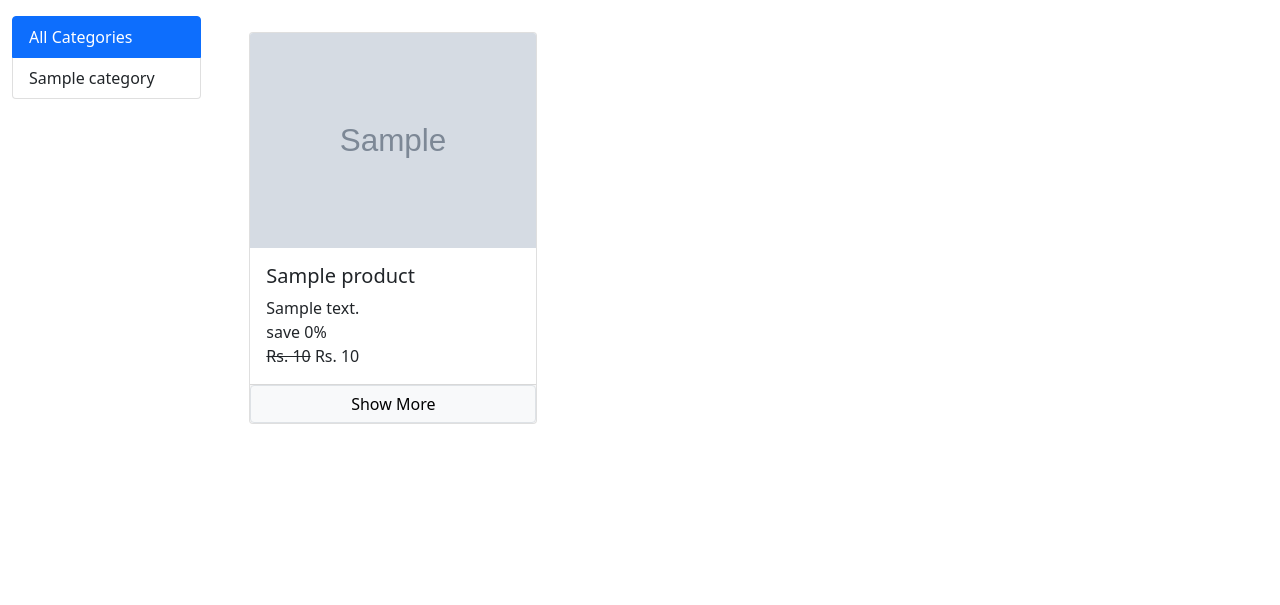
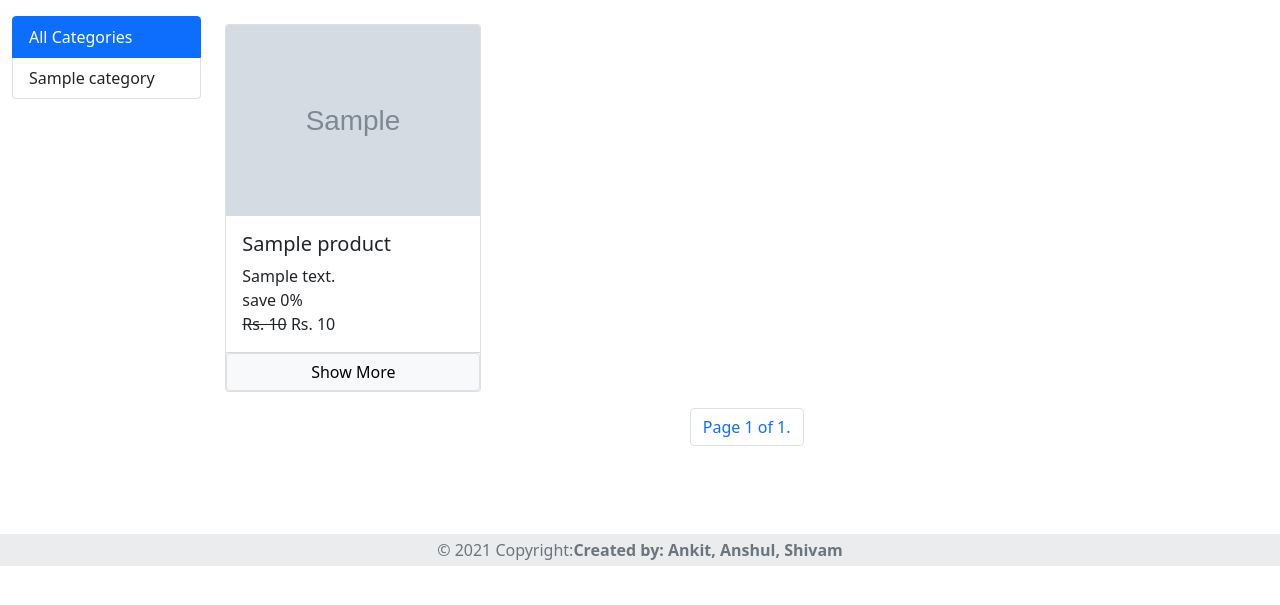
Before and after one commit to shivamsharmass/DiGi_Notes, a Django app: page / in a window 1280 px wide. Shown: the part 56-661 px from the top of the page. Run offline with Django 3.2, Linux system fonts and the light colour scheme; tables that the repository leaves empty hold one stand-in row (values such as "Sample post"); grey boxes marked "Sample" are stand-in pictures.

Commit message:
I have added pagination feature

```diff
--- a/diginotes/diginotes/settings.py
+++ b/diginotes/diginotes/settings.py
@@ -101,7 +101,7 @@ USE_I18N = True
 
 USE_L10N = True
 
-USE_TZ = True
+USE_TZ = False
 
 
 # Static files (CSS, JavaScript, Images)
--- a/diginotes/store/templates/store/base.html
+++ b/diginotes/store/templates/store/base.html
@@ -83,5 +83,13 @@
     <br>
     <br>
     <br>
+    <!-- Copyright -->
+<footer class="text-center text-lg-start bg-light text-muted">
+    <div class="text-center p-1" style="background-color: rgba(0, 0, 0, 0.05);">
+    © 2021 Copyright:<h6 class="text-reset fw-bold" style="display: inline;">Created by: Ankit, Anshul, Shivam</h6>
+    </div>
+  <!-- Copyright -->
+</footer>
+<!-- Footer -->
 </body>
 </html>
--- a/diginotes/store/templates/store/index.html
+++ b/diginotes/store/templates/store/index.html
@@ -20,10 +20,10 @@
 
   <div id="products" class="col">
     <div class="row">
-      {% for product in products %}
+      {% for product in page_obj %}
 
-      <div class="col-3 mx-4">
-          <div class="card mt-3" style="width: 18rem;">
+      <div class="col-3 mx-0">
+          <div class="card mt-2" style="width: 16rem;">
               <img src="{{product.thumbnail.url}}" class="card-img-top" alt="...">
               <div class="card-body">
                 <h5 class="card-title">{{product.name}}</h5>
@@ -44,6 +44,24 @@
 
       {% endfor %}
       </div>
+      <div class="mt-3">
+        <nav aria-label="...">
+          <ul class="pagination justify-content-center">
+            <!-- previous button -->
+            {% if page_obj.has_previous %}
+            <li class="page-item"><a class="page-link" href="?page=1">First</a></li>
+            <li class="page-item"><a class="page-link" href="?page={{page_obj.previous_page_number}}">&lt;&lt;</a></li>
+            {% endif %}
+            <!-- current Button -->
+            <li class="page-item"><a class="page-link" href="javascript:void(0);">Page {{ page_obj.number }} of {{ page_obj.paginator.num_pages }}.</a></li>
+            <!-- next button -->
+            {% if page_obj.has_next %}
+            <li class="page-item"><a class="page-link" href="?page={{page_obj.next_page_number}}">&gt;&gt;</a></li>
+            <li class="page-item"><a class="page-link" href="?page={{page_obj.paginator.num_pages}}">Last</a></li>
+            {% endif %}
+          </ul>
+        </nav>
+      </div>
 
   </div>
 
--- a/diginotes/store/templates/store/orders.html
+++ b/diginotes/store/templates/store/orders.html
@@ -12,14 +12,20 @@
     <table class="table">
         <thead>
             <tr>
+                <th>Thumbnail</th>
                 <th>Product</th>
+                <th>Category</th>
+                <th>Date</th>
                 <th>Action</th>
             </tr>
         </thead>
         <tbody>
             {% for order in orders %}
             <tr>
+                <td><img height="100px" class="border rounded" src="{{order.product.thumbnail.url}}" alt=""></td>
                 <td>{{order.product.name}}</td>
+                <td>{{order.product.category}}</td>
+                <td>{{order.payment.date}}</td>
                 <td><a class="btn btn-success btn-sm" href="{{order.product.file.url}}" download>Download</a></td>
             </tr>
             {% endfor %}
--- a/diginotes/store/templatetags/store_tags.py
+++ b/diginotes/store/templatetags/store_tags.py
@@ -15,8 +15,8 @@ def get_active_class(active_category, category):
     if active_category is None:
         return ''
 
-    if int(active_category) == category:
+    if active_category == category:
         return ' active'
 
-    if int(active_category) != category:
+    if active_category != category:
         return ''
--- a/diginotes/store/urls.py
+++ b/diginotes/store/urls.py
@@ -36,7 +36,7 @@ urlpatterns = [
     path('checkout/<str:slug>', checkout, name='checkout'),
     path('payment/verify', payment_verify, name='verify_payment'),
     path('payment/<str:slug>', create_payment, name='create_payment'),
-    path('orders', OrderListView, name='orders'),
+    path('orders', OrderListView.as_view(), name='orders'),
 
 
 ]
--- a/diginotes/store/views/home.py
+++ b/diginotes/store/views/home.py
@@ -1,3 +1,4 @@
+from django.core import paginator
 from django.shortcuts import render, HttpResponse, redirect
 from django.contrib.auth.forms import UserCreationForm
 from django.views.generic import FormView
@@ -5,6 +6,7 @@ from store.models import Category, Product
 from math import ceil
 from django.views.generic import ListView
 from django import template
+from django.core.paginator import Paginator
 
 
 #from django.views import View
@@ -17,21 +19,24 @@ class HomeView(ListView):
     model = Product
     template_name = 'store/index.html'
     context_object_name = 'products'
+    paginate_by = 8
+
 
     def get_context_data(self):
+        page = self.request.GET.get('page')
+        if page is None:
+            page = 1
         category_pk = self.request.GET.get("category")
         categories = Category.objects.all()
         if category_pk:
             products = Product.objects.filter(category= category_pk)
-            category_pk = int(category_pk)
         else:
             products = Product.objects.all()
-        context = {
+        paginator = Paginator(products , self.paginate_by)
+        return {
             'categories' : categories,
-            'products' : products,
-            'active_category' : category_pk
-            }
-        return context
+            'page_obj' : paginator.page(page),
+        }
 
 
 @register.simple_tag
```
Also changed, not shown: diginotes/store/views/order.py (+11 -5 lines).
